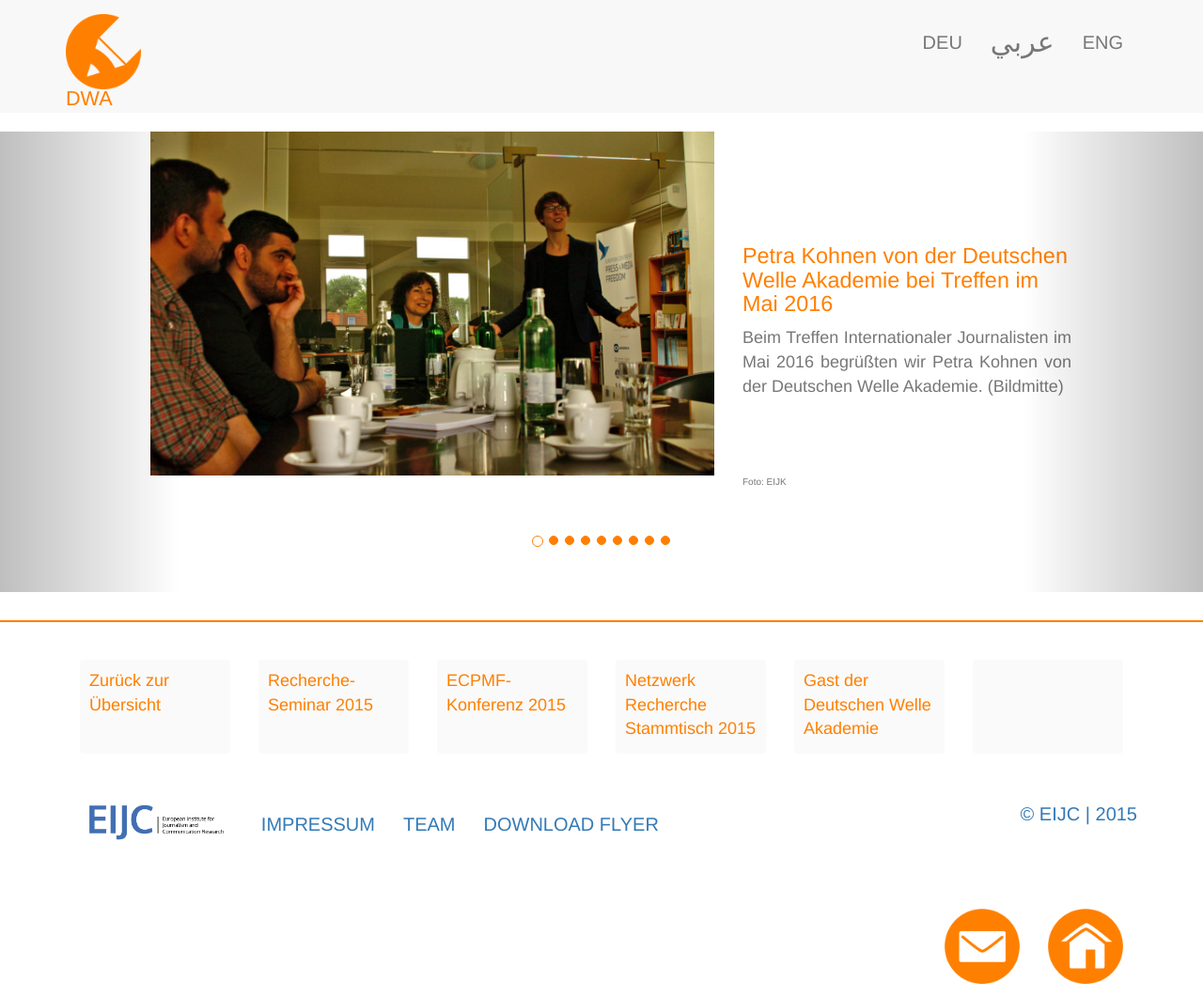
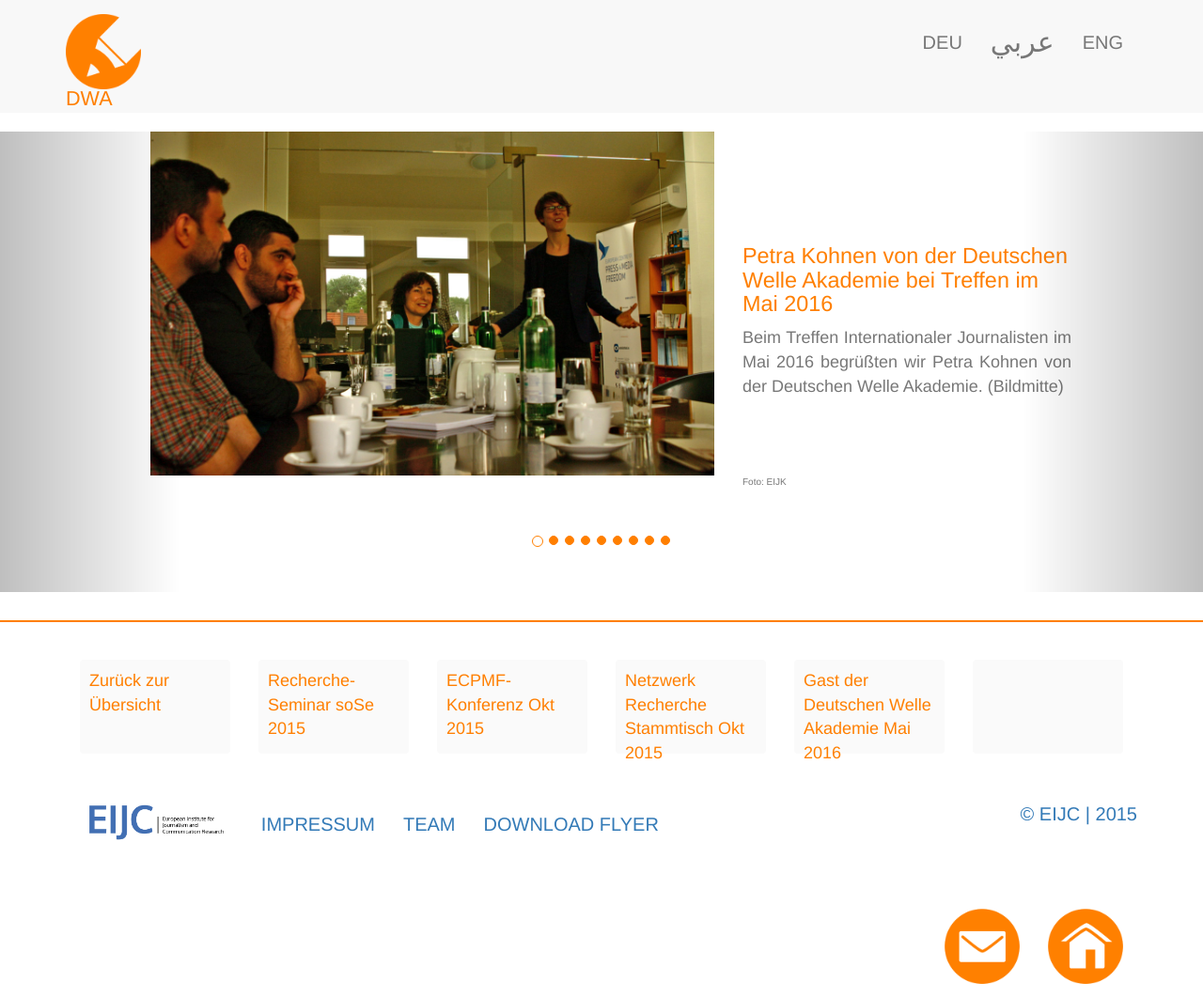
Before and after one commit to EIJC/TIJ, a Jekyll site: the page built from _posts/2016-05-26-dwa.html, in a window 1280 px wide and 1062 px high. Shown: the whole window at 94% size. Built offline with Jekyll 4.4.1, drawn with Linux system fonts in a browser that asks for light colours; nearby versions of some CDN libraries.

Commit message:
Update 2016-05-26-dwa.html

```diff
--- a/_posts/2016-05-26-dwa.html
+++ b/_posts/2016-05-26-dwa.html
@@ -110,22 +110,22 @@ Ganz herzlich danken m&ouml;chten wir Sabine Witt von Engagement Global (g.l.i.B
         	 </div>
 		<div class="col-md-2">
                 <p><a href="http://treffen.eijc.eu/2015/08/03/recherche-seminar.html" class="thumbnail" style="background-color:#FAFAFA; width: 160px; height: 100px; border:0px;padding: 10px;">
-                Recherche-Seminar 2015
+                Recherche-Seminar soSe 2015
                 </a></p>
         	</div>
         	<div class="col-md-2">
                 <p><a href="http://treffen.eijc.eu/2015/10/08/ecpmf-konferenz-2015.html " class="thumbnail" style="background-color:#FAFAFA; width: 160px; height: 100px; border:0px;padding: 10px;">
-                ECPMF-Konferenz 2015
+                ECPMF-Konferenz Okt 2015
                 </a></p>
         	 </div>
         	 <div class="col-md-2">
                 <p><a href="http://treffen.eijc.eu/2015/10/29/nr-stammtisch.html " class="thumbnail" style="background-color:#FAFAFA; width: 160px; height: 100px; border:0px;padding: 10px;">
-                  Netzwerk Recherche Stammtisch 2015
+                  Netzwerk Recherche Stammtisch Okt 2015
                 </a></p>
         	 </div>
         	 <div class="col-md-2">
                 <p><a href="http://treffen.eijc.eu/2016/05/26/dwa.html " class="thumbnail" style="background-color:#FAFAFA; width: 160px; height: 100px; border:0px;padding: 10px;">
-                  Gast der Deutschen Welle Akademie
+                  Gast der Deutschen Welle Akademie Mai 2016
                 </a></p>
         	 </div>
         	 <div class="col-md-2">
```
